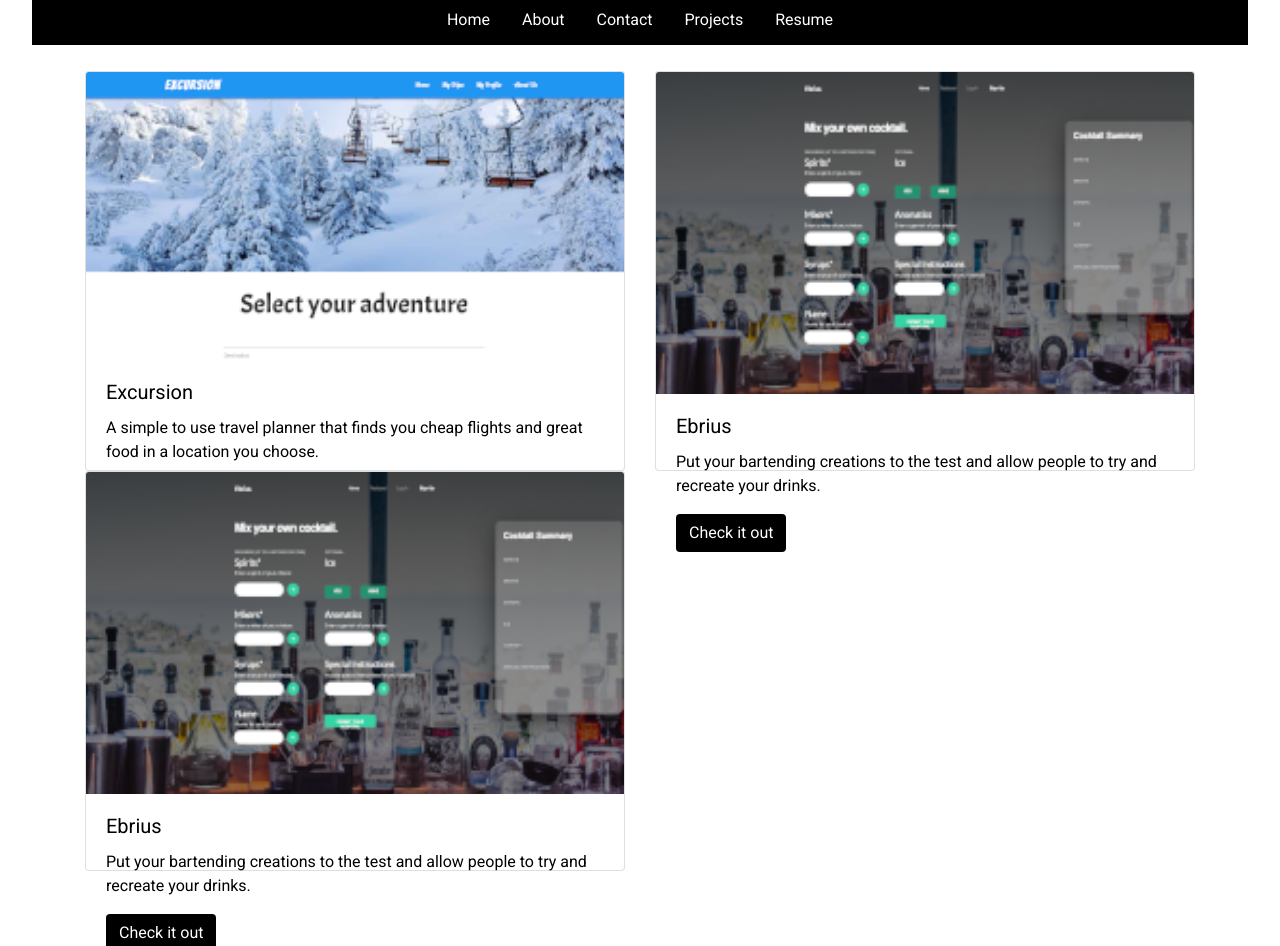
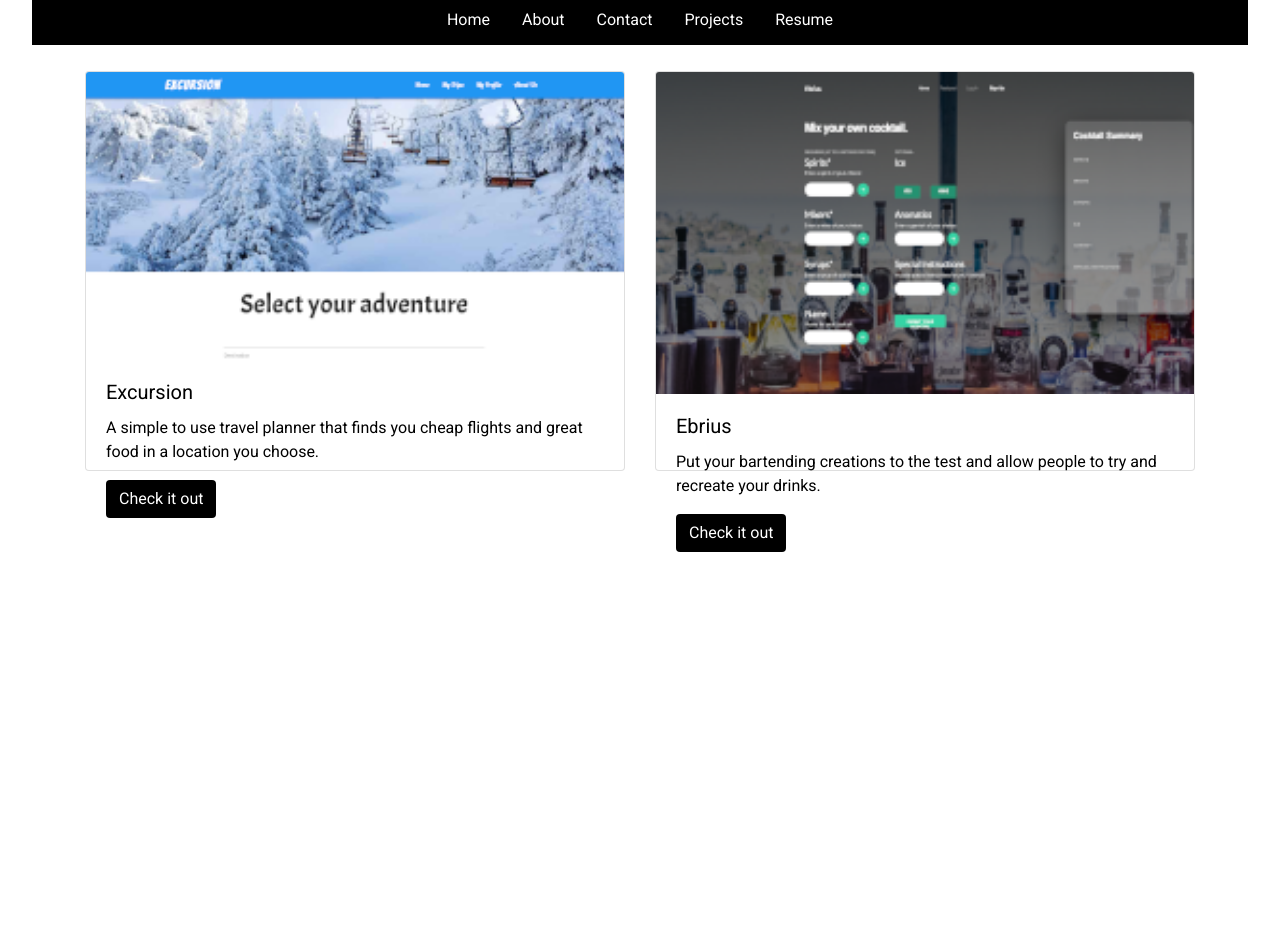
Before and after one commit to victore94/VictorPortfolio, a React (Create React App) app: page /projects in a window 1280 px wide. Shown: the top 946 px of the page. After the commit the page ends 800 px from the top, so only its background shows below. Built offline with nearby package versions, Linux system fonts and the light colour scheme.

Commit message:
connected netlify

```diff
--- a/src/Pages/Projects/Projects.js
+++ b/src/Pages/Projects/Projects.js
@@ -28,18 +28,18 @@ const Projects = () => {
                     </div>
                 </div>
             </div>
-            <div className='row'>
+            {/* <div className='row'>
                 <div className="col-sm-6">
                     <div className="card">
-                        <img src={require('./Images/project2.png')} className="card-img-top" alt="Ebrius screenshot" />
-                        <div className="card-body">
-                            <h5 className='projectP' className="card-title">Ebrius</h5>
-                            <p className='projectP' className="card-text">Put your bartending creations to the test and allow people to try and recreate your drinks.</p>
-                            <a href="https://secure-plateau-53716.herokuapp.com/cocktail.html" className="btn">Check it out</a>
+                        <img className="card-img-top" alt="Ebrius screenshot" />
+                        < div className="card-body" >
+                            <h5 className='projectP' className="card-title">Gamblr</h5>
+                            <p className='projectP' className="card-text">Bet on e-sporting events</p>
+                            <a href="" className="btn">Check it out</a>
                         </div>
                     </div>
                 </div>
-            </div>
+            </div> */}
 
         </div >
     )
```
